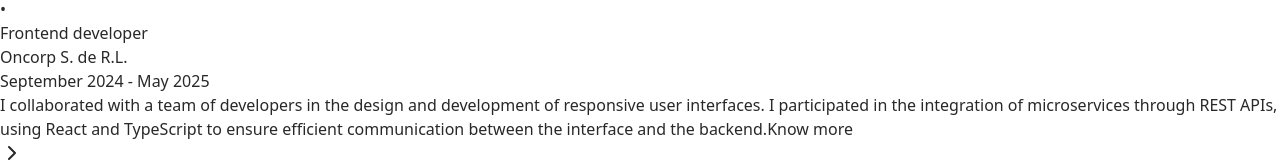
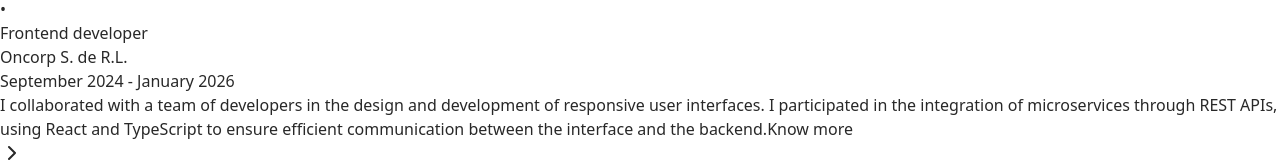
Before and after one commit to DiegoMD4/Personal_Portafolio_WepPage, a React (Vite) app: page / in a window 1280 px wide. Shown: the part 610-772 px from the top of the page. Built offline with nearby package versions, Linux system fonts and the light colour scheme; a web font is replaced by a local one.

Commit message:
fix: fixed date on experience

```diff
--- a/src/json/experience.json
+++ b/src/json/experience.json
@@ -1,7 +1,7 @@
 {
     "en": [
         {
-            "date": "September 2024 - May 2025",
+            "date": "September 2024 - January 2026",
             "title": "Frontend developer",
             "company": "Oncorp S. de R.L.",
             "description": "I collaborated with a team of developers in the design and development of responsive user interfaces. I participated in the integration of microservices through REST APIs, using React and TypeScript to ensure efficient communication between the interface and the backend.",
@@ -10,7 +10,7 @@
     ],
     "es": [
         {
-            "date": "Septiembre 2024 - Mayo 2025",
+            "date": "Septiembre 2024 -  Enero 2026",
             "title": "Desarrollador Frontend",
             "company": "Oncorp S. de R.L.",
             "description": "Colaboré con un equipo de desarrolladores en el diseño y desarrollo de interfaces de usuario responsivas. Participé en la integración de microservicios mediante APIs REST, utilizando React y TypeScript para asegurar una comunicación eficiente entre la interfaz y el backend.",
--- a/src/page/Projects.tsx
+++ b/src/page/Projects.tsx
@@ -94,7 +94,6 @@
               <img
                 alt="project image"
                 className="object-cover object-top w-full h-56 transition duration-500 sm:h-full md:scale-110 md:group-hover:scale-105"
-                loading="lazy"
                 src={image}
               />
             </div>
```
